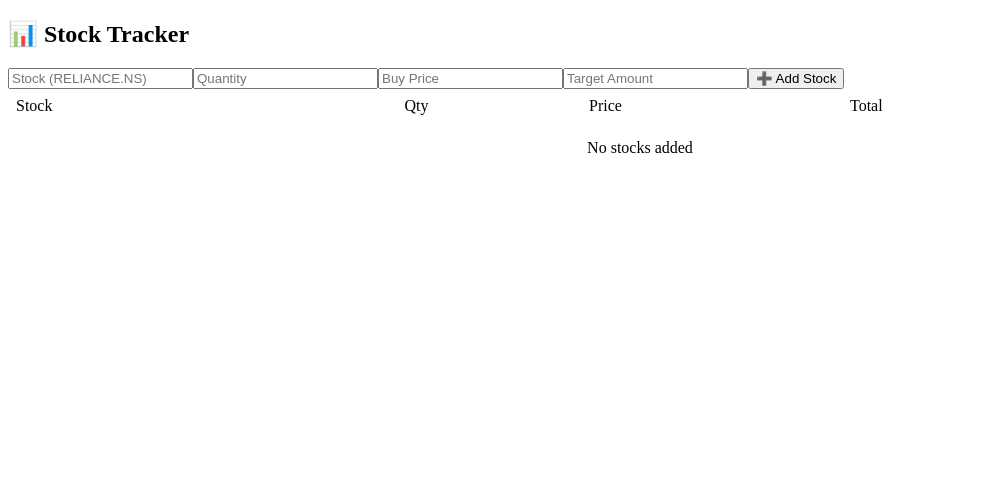
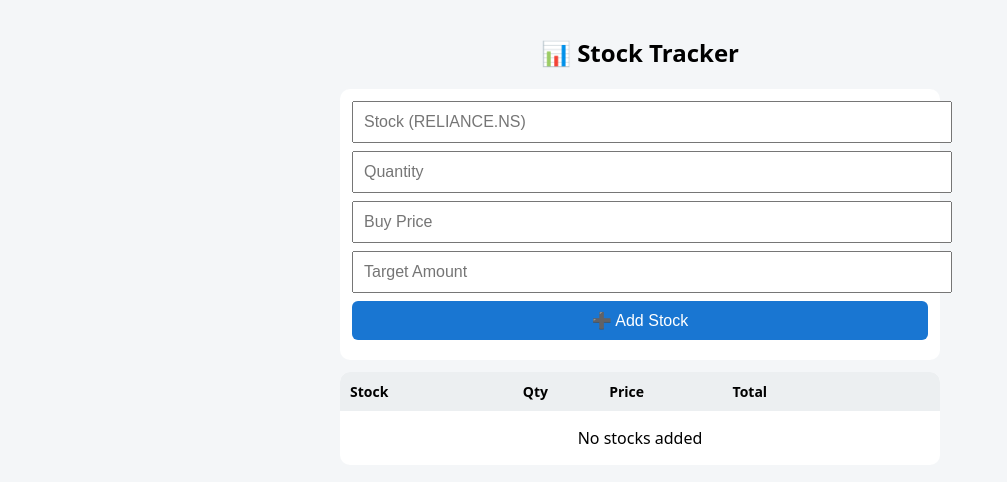
Before and after one commit to mannarif/stock-tracker-pwa, a React (Vite) app: page / in a window 1280 px wide. Shown: the top 482 px of the page, without its empty margins (0-1007 px from the left). Built offline with nearby package versions, Linux system fonts and the light colour scheme.

Commit message:
Update index.css

```diff
--- a/src/index.css
+++ b/src/index.css
@@ -1,19 +1,74 @@
-.row, .header {
+body {
+  margin: 0;
+  font-family: system-ui, -apple-system, sans-serif;
+  background: #f4f6f8;
+}
+
+.container {
+  max-width: 600px;
+  margin: auto;
+  padding: 16px;
+}
+
+h2 {
+  text-align: center;
+}
+
+.add-form {
+  background: #fff;
+  padding: 12px;
+  border-radius: 10px;
+  margin-bottom: 12px;
+}
+
+.add-form input,
+.add-form button {
+  width: 100%;
+  margin-bottom: 8px;
+  padding: 10px;
+  font-size: 16px;
+}
+
+.add-form button {
+  background: #1976d2;
+  color: white;
+  border: none;
+  border-radius: 6px;
+}
+
+.table {
+  background: #fff;
+  border-radius: 10px;
+  overflow: hidden;
+}
+
+.header,
+.row {
   display: grid;
-  grid-template-columns: 1.5fr 0.7fr 1fr 1.2fr 0.4fr;
+  grid-template-columns: 1.4fr 0.7fr 1fr 1.2fr 0.4fr;
+  padding: 10px;
   align-items: center;
-  padding: 8px;
-  gap: 6px;
+}
+
+.header {
+  background: #eceff1;
+  font-weight: bold;
+  font-size: 14px;
+}
+
+.row {
+  border-top: 1px solid #eee;
+  font-size: 14px;
 }
 
 .remove-btn {
   background: none;
   border: none;
-  font-size: 18px;
+  font-size: 20px;
   cursor: pointer;
 }
 
 .target-hit {
   background: #ffe5e5;
-  border-left: 4px solid red;
+  border-left: 5px solid red;
 }
```
